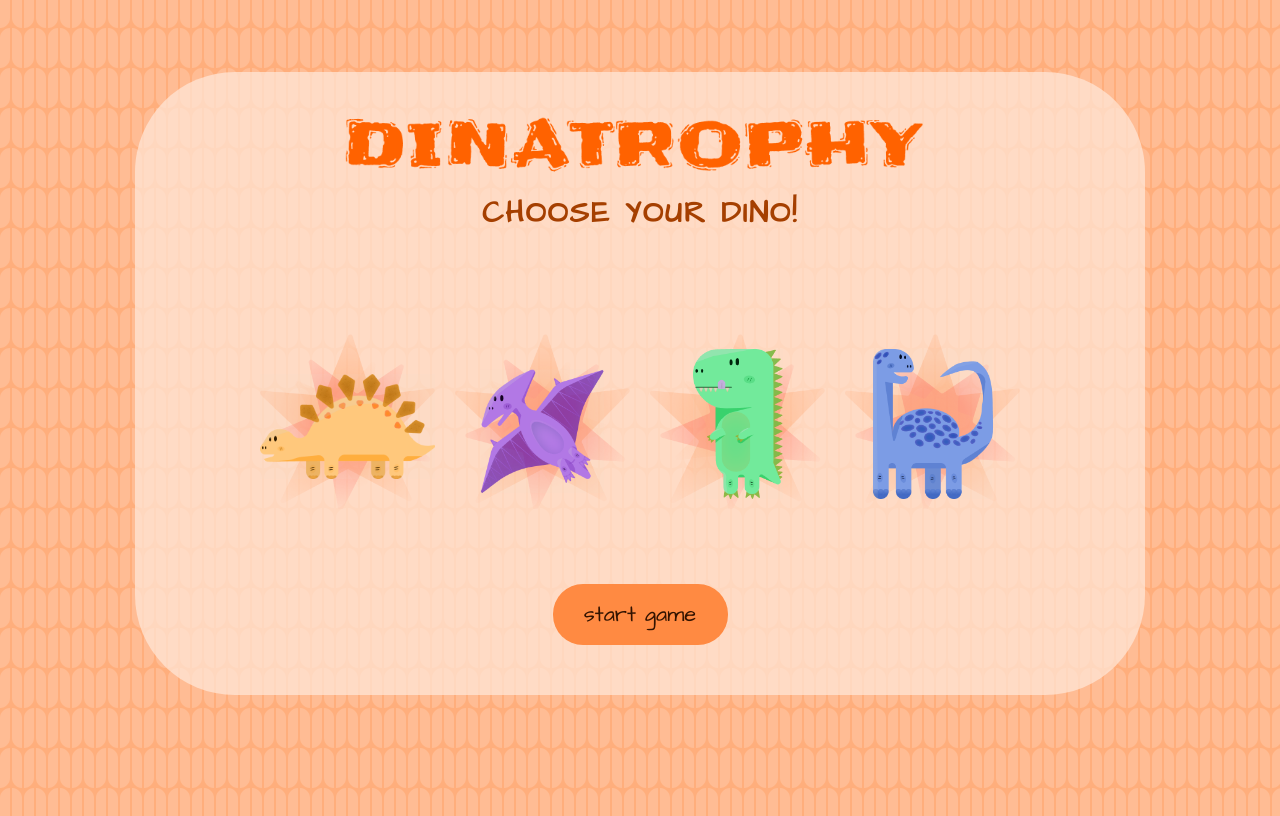
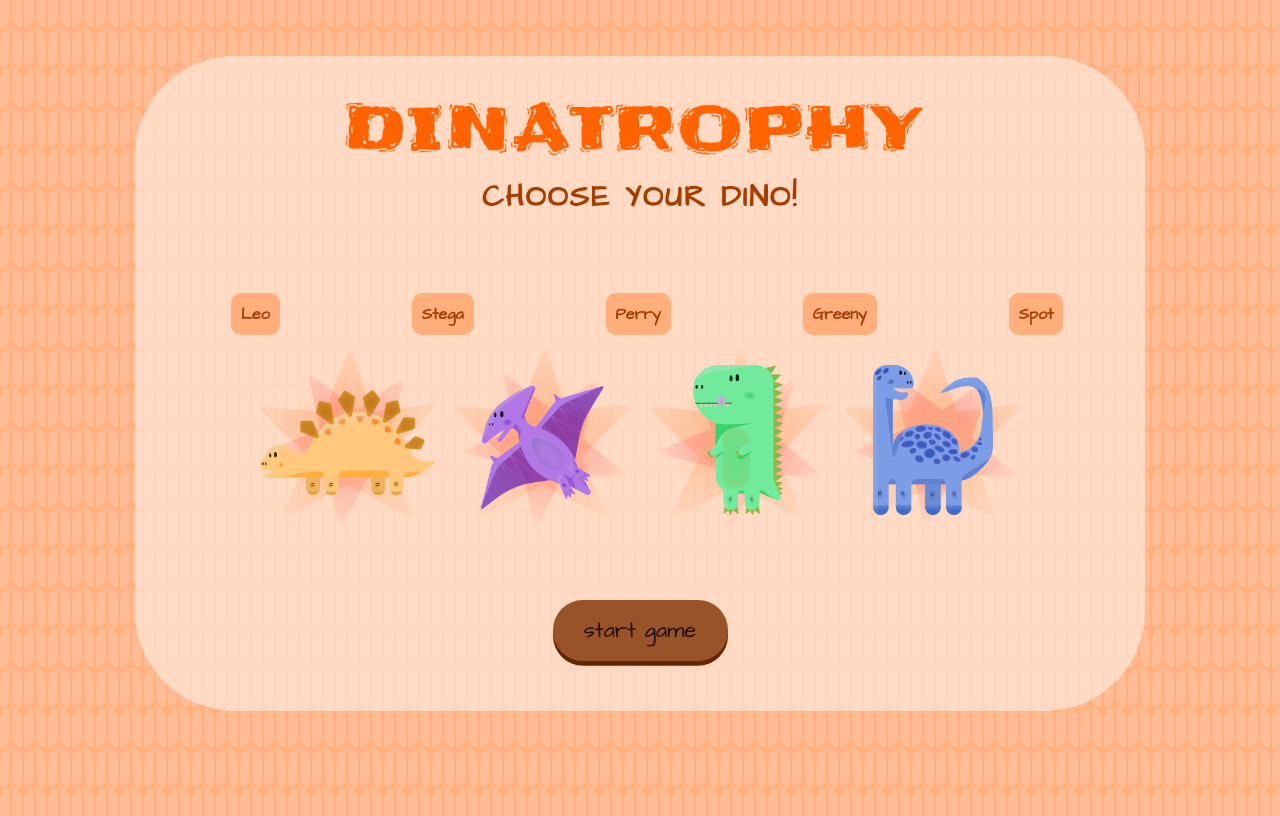
Before and after one commit to katelynjco/dinatrophy, a plain HTML site: page index.html in a window 1280 px wide. Drawn offline with Linux system fonts and the light colour scheme; a web font is replaced by a local one.

Commit message:
name tags

```diff
--- a/index.html
+++ b/index.html
@@ -16,8 +16,21 @@
         <div class="dinos" id="dinos">
             <div class="title-container" id="title-container"></div>
             <p>CHOOSE YOUR DINO!</p>
+            <div class="dino-name" id="dino-name">
+                <div id="bonusDinoname">
+                    <div id="bonusname">Leo</div>
+                </div><div id="yellowDinoname">
+                    <div id="yellowname">Stega</div>
+                </div><div id="purpleDinoname">
+                    <div id="purplename">Perry</div>
+                </div><div id="greenDinoname">
+                    <div id="greenname">Greeny</div>
+                </div><div id="blueDinoname">
+                    <div id="bluename">Spot</div>
+                </div>
+            </div>
             <div class="dino-container" id="dino-container">
-                <div id="bonusDino" hidden>
+                <div id="bonusDino">
                     <div id="bonusSelected">
                         <img src="img/bonusDino.png" alt="Bonus Dino">
                     </div>
@@ -39,7 +52,7 @@
                     </div>
                 </div>
             </div>
-            <button id="start" class="btn">start game</button><br>
+            <button id="start" class="btn" disabled>start game</button><br>
         </div>
     </div>
     <div class="dir-container" id="dir-container">
--- a/script.js
+++ b/script.js
@@ -37,7 +37,7 @@ let block = {};
 // randomize variables
 function randomNumber(min, max) {
     return Math.floor(Math.random() * (max - min + 1)) + min
-  }
+}
 
 // rock variables
 let rockWidth = '';
@@ -89,6 +89,10 @@ document.onkeydown = function (event) {
             block.x = 0;
         }
     }
+}
+
+function toggleButton() {
+    start.disabled = false;
 }
 
 // function to save the high score to local storage
@@ -246,14 +250,11 @@ function startGame() {
 }
 
 // hide instructions
-
 function hideDemo() {
     if (event.keyCode == 39 || event.keyCode == 37) {
         dirContainer.style.display = "none";
         document.removeEventListener("keydown", hideDemo);
         startGame();
-    } else {
-
     }
 }
 
@@ -284,6 +285,7 @@ bonusDino.addEventListener("click", function() {
         blockSpeed: blockSpeed
       }
     bonusDino.classList.add('selected');
+    toggleButton();
   });
 
   yellowDino.addEventListener("click", function() {
@@ -298,6 +300,7 @@ bonusDino.addEventListener("click", function() {
         blockSpeed: blockSpeed
       }
     yellowDino.classList.add('selected');
+    toggleButton();
   });
 
   purpleDino.addEventListener("click", function() {
@@ -312,7 +315,7 @@ bonusDino.addEventListener("click", function() {
         blockSpeed: blockSpeed
       }
     purpleDino.classList.add('selected');
-
+    toggleButton();
   });
 
   greenDino.addEventListener("click", function() {
@@ -327,7 +330,7 @@ bonusDino.addEventListener("click", function() {
         blockSpeed: blockSpeed
       }
     greenDino.classList.add('selected');
-
+    toggleButton();
   });
 
   blueDino.addEventListener("click", function() {
@@ -342,6 +345,7 @@ bonusDino.addEventListener("click", function() {
         blockSpeed: blockSpeed
       }
     blueDino.classList.add('selected');
+    toggleButton();
   });
 
 function highScoreReward() {
--- a/style.css
+++ b/style.css
@@ -58,6 +58,20 @@ p {
   font-weight: 500;
   border-radius: 30px;
   font-family: 'Architects Daughter', sans-serif;
+  box-shadow: 0 0.3rem #A53F00;
+}
+
+.btn:hover {
+  filter: brightness(80%);
+}
+
+.btn:active {
+  transform: scale(0.98);
+}
+
+.btn:disabled {
+  cursor: default;
+  filter: brightness(60%);
 }
 
 .dinos {
@@ -83,7 +97,7 @@ p {
   flex-direction: row;
   align-items: center;
   justify-content: center;
-  padding-top: 100px;
+  padding-top: 15px;
 }
 
 .dino-container > div {
@@ -177,7 +191,22 @@ canvas {
   font-weight: 500;
   border-radius: 30px;
   font-family: 'Architects Daughter', sans-serif;
+  box-shadow: 0 0.3rem #A53F00;
 }
+
+.continue-btn:hover {
+  filter: brightness(80%);
+}
+
+.continue-btn:active {
+  transform: scale(0.98);
+}
+
+.continue-btn:disabled {
+  cursor: default;
+  filter: brightness(70%);
+}
+
 #bonusSelected,
 #yellowSelected,
 #purpleSelected,
@@ -211,7 +240,7 @@ canvas {
 .dir-container {
     position: fixed;
     width: 100%;
-    height: 100%;
+    height: 110%;
     background-color: rgb(255, 232, 218, 0.5);
     display: flex;
     justify-content: center;
@@ -219,6 +248,7 @@ canvas {
     z-index: 101;
     display: none;
 }
+
 .dir-square {
     height: 400px;
     width: 1000px;
@@ -234,7 +264,7 @@ canvas {
 .directions {
     font-size: 35px;
     font-weight: bold;
-    color: #A53F00;
+    color: #321300;
 }
 
 .arrow-container {
@@ -247,10 +277,35 @@ canvas {
     animation: blinker 2s linear infinite;
 }
 
+#dino-name {
+    width:  950px;
+    display: flex;
+    justify-content: space-between;
+    padding-top: 75px;
+    color: #A53F00;
+}
+
+#dino-name > div {
+    display: flex;
+    flex-direction: column;
+    align-items: center;
+    margin: 0 66px;
+}
+
+#dino-name > div > div {
+    padding: 10px;
+    background-color: #FFAE7C;
+    border-radius: 10px;
+    text-align: center;
+    font-weight: bold;
+    font-size: 16px;
+}
+
   /* ---------- Animation ---------- */
 
 @keyframes blinker {
     50% {
-        opacity: .7;
+      filter: brightness(110%);
+      transform: scale(1.15);
     }
 }
```
Lines whose indentation alone changed are shown as unchanged.
